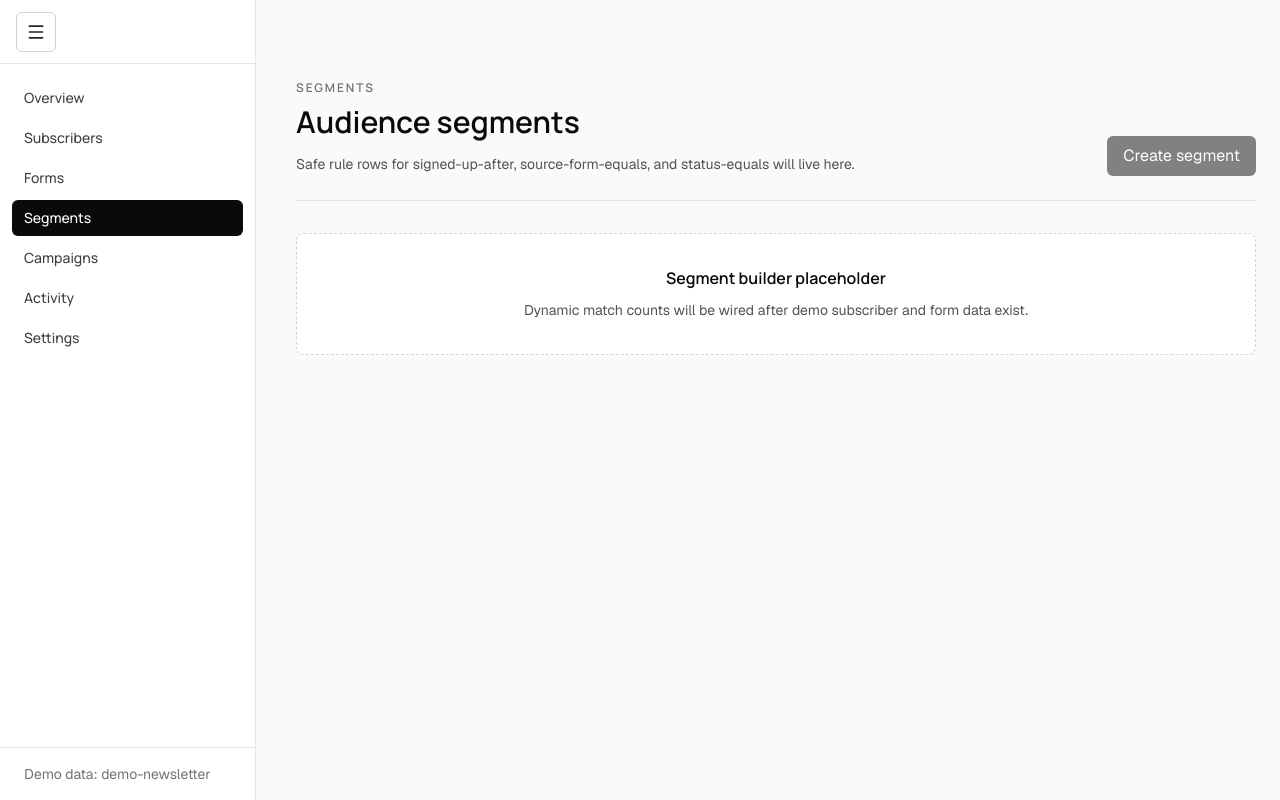
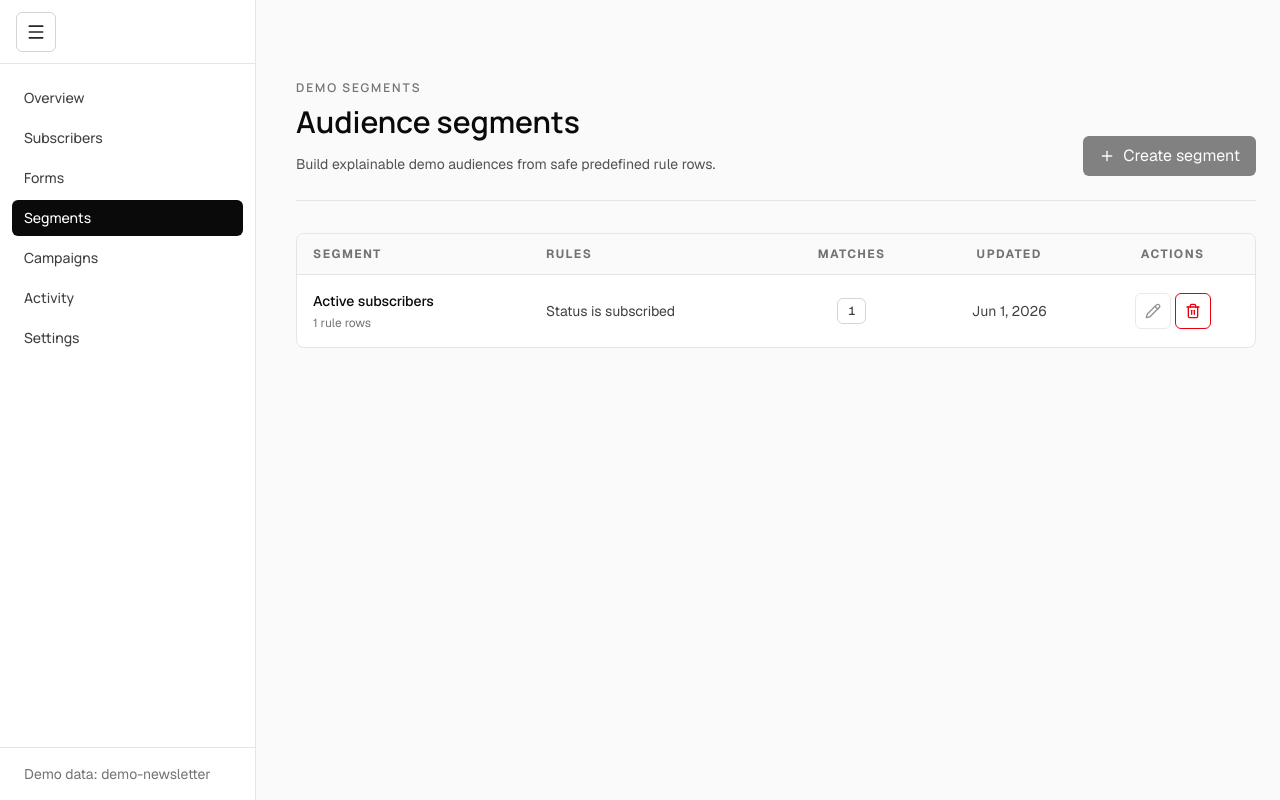
Before and after one commit to AjvorHardi/news-mailer, a React (Vite) app: page /demo/segments in a window 1280 px wide. Built offline with nearby package versions, Linux system fonts and the light colour scheme.

Commit message:
feat: add demo segments list

```diff
--- a/src/app/router/AppRouter.tsx
+++ b/src/app/router/AppRouter.tsx
@@ -7,6 +7,7 @@ import { LoginPage } from '../../features/auth/LoginPage';
 import { RegisterPage } from '../../features/auth/RegisterPage';
 import { DemoHomePage } from '../../features/demo/DemoHomePage';
 import { DemoOverviewPage } from '../../features/demo/DemoOverviewPage';
+import { DemoSegmentsPage } from '../../features/demo/DemoSegmentsPage';
 import { DemoSignupFormsPage } from '../../features/demo/DemoSignupFormsPage';
 import { DemoSubscribersPage } from '../../features/demo/DemoSubscribersPage';
 import { DemoWorkspaceRoute } from '../../features/demo/DemoWorkspaceRoute';
@@ -35,7 +36,7 @@ export function AppRouter() {
         <Route index element={<DemoOverviewPage />} />
         <Route path="subscribers" element={<DemoSubscribersPage />} />
         <Route path="forms" element={<DemoSignupFormsPage />} />
-        <Route path="segments" element={<SegmentsPage />} />
+        <Route path="segments" element={<DemoSegmentsPage />} />
         <Route path="campaigns" element={<CampaignsPage />} />
         <Route path="activity" element={<ActivityPage />} />
         <Route path="settings" element={<SettingsPage />} />
--- /dev/null
+++ b/src/features/demo/DemoSegmentsPage.tsx
@@ -0,0 +1,272 @@
+import { Pencil, Plus, Trash2 } from 'lucide-react';
+import type { ReactNode } from 'react';
+import clsx from 'clsx';
+import { Button } from '../../shared/ui/Button';
+import { EmptyState } from '../../shared/ui/EmptyState';
+import { PageHeader } from '../../shared/ui/PageHeader';
+import type { Segment, SegmentRule } from '../../shared/types/domain';
+import { useDemoSignupForms } from './useDemoSignupForms';
+import { useDemoSegmentMatchCount, useDemoSegments, useRemoveDemoSegment } from './useDemoSegments';
+
+const dateFormatter = new Intl.DateTimeFormat('en', {
+  month: 'short',
+  day: 'numeric',
+  year: 'numeric',
+});
+
+function formatDate(value: string) {
+  return dateFormatter.format(new Date(value));
+}
+
+export function DemoSegmentsPage() {
+  const segmentsQuery = useDemoSegments();
+  const formsQuery = useDemoSignupForms();
+  const removeSegment = useRemoveDemoSegment();
+  const isMutating = removeSegment.isPending;
+  const formsById = new Map((formsQuery.data ?? []).map((form) => [form.id, form.internalName]));
+
+  function removeSegmentById(segment: Segment) {
+    removeSegment.mutate(segment.id);
+  }
+
+  return (
+    <div className="space-y-8">
+      <PageHeader
+        actionsLayout="responsive-inline"
+        eyebrow="Demo segments"
+        title="Audience segments"
+        description="Build explainable demo audiences from safe predefined rule rows."
+        actions={
+          <Button type="button" className="h-10 w-10 px-0 md:w-auto md:px-4" aria-label="Create segment" disabled>
+            <Plus className="h-4 w-4 shrink-0 md:mr-2" aria-hidden="true" />
+            <span className="hidden md:inline">Create segment</span>
+          </Button>
+        }
+      />
+
+      {removeSegment.error ? (
+        <div className="rounded-lg border border-red-200 bg-white p-4 text-sm text-red-600">
+          {removeSegment.error.message}
+        </div>
+      ) : null}
+
+      {segmentsQuery.isLoading || formsQuery.isLoading ? (
+        <div className="rounded-lg border border-neutral-200 bg-white p-8 text-sm text-neutral-600">Loading segments...</div>
+      ) : null}
+
+      {segmentsQuery.isError || formsQuery.isError ? (
+        <EmptyState
+          title="Segments could not be loaded"
+          description="Return to the demo overview if you need to restore all seeded demo data."
+        />
+      ) : null}
+
+      {segmentsQuery.data && segmentsQuery.data.length === 0 ? (
+        <EmptyState
+          title="No segments yet"
+          description="Create a segment to group subscribers by status, signup form, or signup date."
+        />
+      ) : null}
+
+      {segmentsQuery.data && segmentsQuery.data.length > 0 ? (
+        <SegmentsList
+          formsById={formsById}
+          isMutating={isMutating}
+          onRemove={removeSegmentById}
+          segments={segmentsQuery.data}
+        />
+      ) : null}
+    </div>
+  );
+}
+
+type SegmentsListProps = {
+  formsById: Map<string, string>;
+  isMutating: boolean;
+  onRemove: (segment: Segment) => void;
+  segments: Segment[];
+};
+
+function SegmentsList({ formsById, isMutating, onRemove, segments }: SegmentsListProps) {
+  return (
+    <section className="overflow-hidden rounded-lg border border-neutral-200 bg-white">
+      <div className="hidden overflow-x-auto min-[960px]:block">
+        <table className="min-w-full divide-y divide-neutral-200 text-left text-sm">
+          <thead className="bg-neutral-50 text-xs font-semibold tracking-[0.12em] text-neutral-500 uppercase">
+            <tr>
+              <th scope="col" className="px-4 py-3">
+                Segment
+              </th>
+              <th scope="col" className="px-4 py-3">
+                Rules
+              </th>
+              <th scope="col" className="px-4 py-3 text-center">
+                Matches
+              </th>
+              <th scope="col" className="px-4 py-3 text-center">
+                Updated
+              </th>
+              <th scope="col" className="px-4 py-3 text-center">
+                Actions
+              </th>
+            </tr>
+          </thead>
+          <tbody className="divide-y divide-neutral-200">
+            {segments.map((segment) => (
+              <SegmentTableRow
+                key={segment.id}
+                formsById={formsById}
+                isMutating={isMutating}
+                onRemove={onRemove}
+                segment={segment}
+              />
+            ))}
+          </tbody>
+        </table>
+      </div>
+
+      <div className="divide-y divide-neutral-200 min-[960px]:hidden">
+        {segments.map((segment) => (
+          <SegmentCard
+            key={segment.id}
+            formsById={formsById}
+            isMutating={isMutating}
+            onRemove={onRemove}
+            segment={segment}
+          />
+        ))}
+      </div>
+    </section>
+  );
+}
+
+type SegmentRowProps = {
+  formsById: Map<string, string>;
+  isMutating: boolean;
+  onRemove: (segment: Segment) => void;
+  segment: Segment;
+};
+
+function SegmentTableRow({ formsById, isMutating, onRemove, segment }: SegmentRowProps) {
+  const matchCountQuery = useDemoSegmentMatchCount(segment.rules);
+
+  return (
+    <tr className="align-middle">
+      <td className="px-4 py-4 align-middle">
+        <div className="font-medium text-neutral-950">{segment.name}</div>
+        <div className="mt-1 text-xs text-neutral-500">{segment.rules.length} rule rows</div>
+      </td>
+      <td className="px-4 py-4 align-middle text-neutral-700">{formatRulesSummary(segment.rules, formsById)}</td>
+      <td className="px-4 py-4 text-center align-middle">
+        <MatchCount count={matchCountQuery.data} isLoading={matchCountQuery.isLoading} />
+      </td>
+      <td className="px-4 py-4 text-center align-middle text-neutral-700">{formatDate(segment.updatedAt)}</td>
+      <td className="px-4 py-4 text-center align-middle">
+        <SegmentActions isMutating={isMutating} onRemove={onRemove} segment={segment} />
+      </td>
+    </tr>
+  );
+}
+
+function SegmentCard({ formsById, isMutating, onRemove, segment }: SegmentRowProps) {
+  const matchCountQuery = useDemoSegmentMatchCount(segment.rules);
+
+  return (
+    <article className="p-4">
+      <div className="flex items-start justify-between gap-3">
+        <div className="min-w-0">
+          <h2 className="truncate text-sm font-medium text-neutral-950">{segment.name}</h2>
+          <p className="mt-1 text-xs text-neutral-500">{segment.rules.length} rule rows</p>
+        </div>
+        <MatchCount count={matchCountQuery.data} isLoading={matchCountQuery.isLoading} />
+      </div>
+      <dl className="mt-4 grid gap-3 text-xs min-[640px]:grid-cols-2">
+        <div>
+          <dt className="font-medium text-neutral-500">Rules</dt>
+          <dd className="mt-1 text-neutral-950">{formatRulesSummary(segment.rules, formsById)}</dd>
+        </div>
+        <div>
+          <dt className="font-medium text-neutral-500">Updated</dt>
+          <dd className="mt-1 text-neutral-950">{formatDate(segment.updatedAt)}</dd>
+        </div>
+      </dl>
+      <div className="mt-4 flex justify-end">
+        <SegmentActions isMutating={isMutating} onRemove={onRemove} segment={segment} />
+      </div>
+    </article>
+  );
+}
+
+function MatchCount({ count, isLoading }: { count?: number; isLoading: boolean }) {
+  return (
+    <span className="font-mono-ui inline-flex rounded-md border border-neutral-300 px-2.5 py-1 text-xs font-medium text-neutral-700">
+      {isLoading ? '...' : count}
+    </span>
+  );
+}
+
+type SegmentActionsProps = {
+  isMutating: boolean;
+  onRemove: (segment: Segment) => void;
+  segment: Segment;
+};
+
+function SegmentActions({ isMutating, onRemove, segment }: SegmentActionsProps) {
+  return (
+    <div className="flex items-center justify-center gap-1">
+      <IconButton label={`Edit ${segment.name}`} disabled>
+        <Pencil className="h-4 w-4" aria-hidden="true" />
+      </IconButton>
+      <IconButton
+        label={`Delete ${segment.name}`}
+        variant="danger"
+        disabled={isMutating}
+        onClick={() => onRemove(segment)}
+      >
+        <Trash2 className="h-4 w-4" aria-hidden="true" />
+      </IconButton>
+    </div>
+  );
+}
+
+type IconButtonProps = {
+  children: ReactNode;
+  disabled?: boolean;
+  label: string;
+  onClick?: () => void;
+  variant?: 'secondary' | 'danger';
+};
+
+function IconButton({ children, disabled, label, onClick, variant = 'secondary' }: IconButtonProps) {
+  return (
+    <button
+      type="button"
+      aria-label={label}
+      disabled={disabled}
+      onClick={onClick}
+      className={clsx(
+        'inline-flex h-9 w-9 items-center justify-center rounded-md border bg-white focus:ring-2 focus:ring-neutral-950 focus:ring-offset-2 focus:outline-none disabled:cursor-not-allowed disabled:opacity-50',
+        variant === 'secondary' && 'border-neutral-300 text-neutral-800 hover:bg-neutral-100',
+        variant === 'danger' && 'border-red-600 text-red-600 hover:bg-red-50',
+      )}
+    >
+      {children}
+    </button>
+  );
+}
+
+function formatRulesSummary(rules: SegmentRule[], formsById: Map<string, string>) {
+  return rules.map((rule) => formatRuleSummary(rule, formsById)).join(' and ');
+}
+
+function formatRuleSummary(rule: SegmentRule, formsById: Map<string, string>) {
+  if (rule.field === 'status') {
+    return `Status is ${rule.value}`;
+  }
+
+  if (rule.field === 'source_form_id') {
+    return `Source form is ${formsById.get(rule.value) ?? 'Unknown form'}`;
+  }
+
+  return `Signed up after ${formatDate(rule.value)}`;
+}
```
